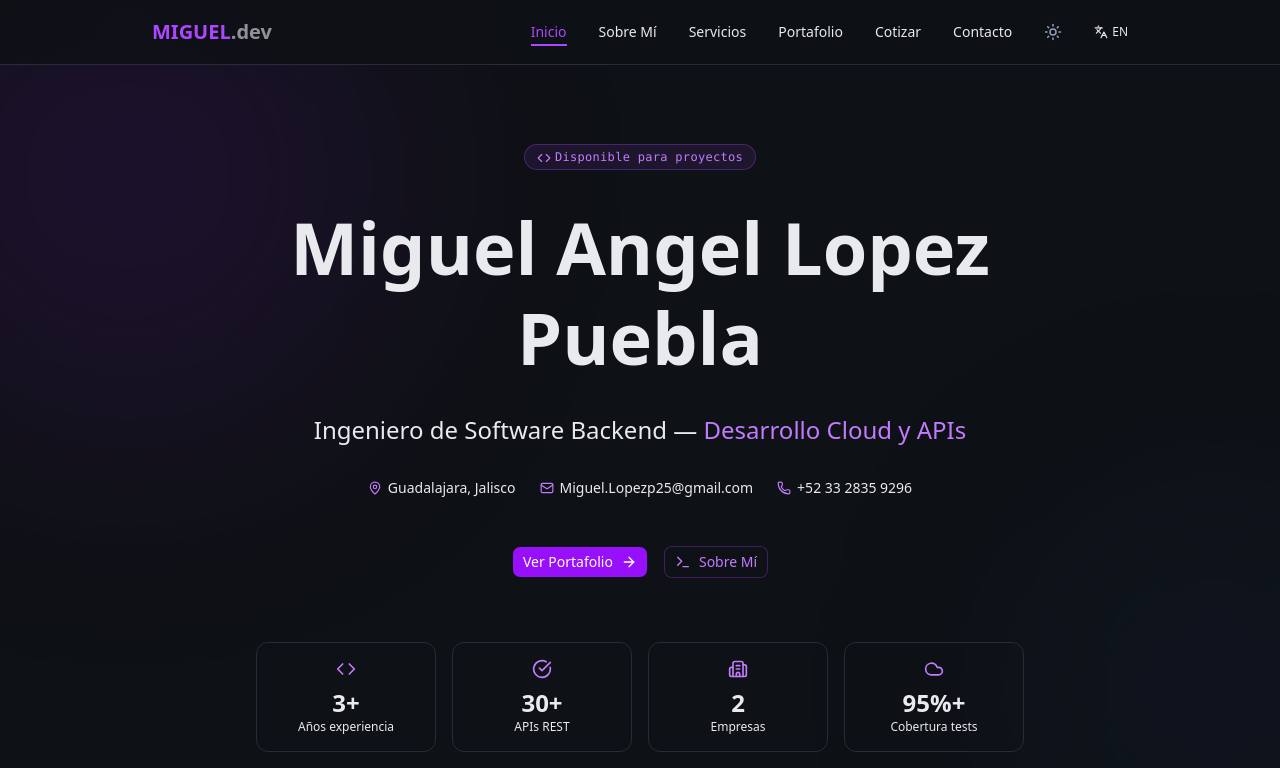
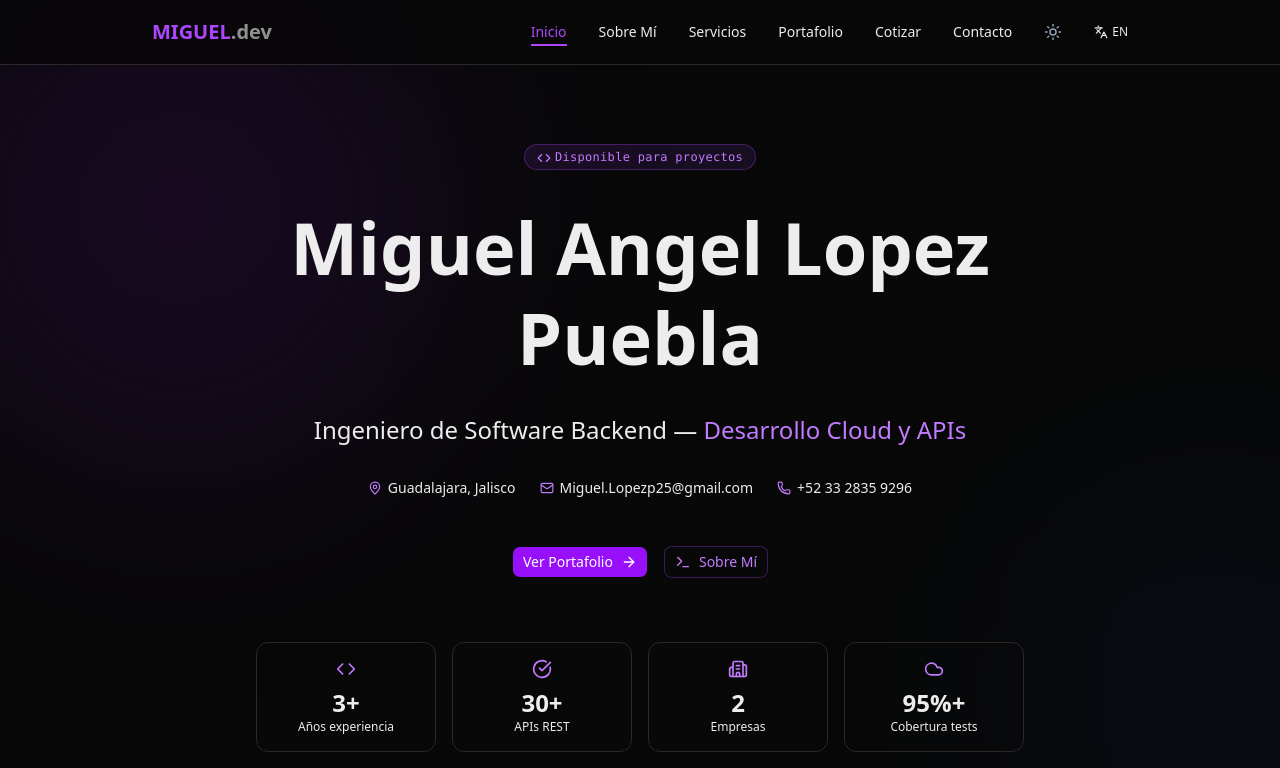
Before and after one commit to miguellopezp25-cell/portafolio, a Next.js app: page / in a window 1280 px wide. Shown: the top 768 px of the page. Built offline with nearby package versions, Linux system fonts and the light colour scheme.

Commit message:
feat: orbes huyen del mouse con física líquida

```diff
--- a/app/globals.css
+++ b/app/globals.css
@@ -12,26 +12,26 @@
 }
 
 :root {
-  /* Colores base Dark — Slate + Morado */
-  --background: 220 20% 7%;
-  --foreground: 220 10% 92%;
-  --card: 220 15% 10%;
-  --card-foreground: 220 10% 92%;
-  --popover: 220 20% 7%;
-  --popover-foreground: 220 10% 92%;
-  --primary: 270 70% 60%;
+  /* Colores base Dark — Negro carbón + morado vibrante */
+  --background: 0 0% 3%;
+  --foreground: 0 0% 93%;
+  --card: 0 0% 7%;
+  --card-foreground: 0 0% 93%;
+  --popover: 0 0% 3%;
+  --popover-foreground: 0 0% 93%;
+  --primary: 270 80% 65%;
   --primary-foreground: 0 0% 100%;
-  --secondary: 220 15% 14%;
-  --secondary-foreground: 220 10% 92%;
-  --muted: 220 15% 14%;
-  --muted-foreground: 220 10% 65%;
-  --accent: 270 70% 40%;
-  --accent-foreground: 220 10% 92%;
+  --secondary: 0 0% 12%;
+  --secondary-foreground: 0 0% 93%;
+  --muted: 0 0% 12%;
+  --muted-foreground: 0 0% 60%;
+  --accent: 270 80% 50%;
+  --accent-foreground: 0 0% 100%;
   --destructive: 0 84% 60%;
-  --destructive-foreground: 220 10% 92%;
-  --border: 220 15% 18%;
-  --input: 220 15% 18%;
-  --ring: 270 70% 60%;
+  --destructive-foreground: 0 0% 100%;
+  --border: 0 0% 16%;
+  --input: 0 0% 16%;
+  --ring: 270 80% 65%;
   --radius: 0.5rem;
 }
 
--- a/app/layout.tsx
+++ b/app/layout.tsx
@@ -3,6 +3,7 @@ import { Geist, Geist_Mono } from "next/font/google";
 import "./globals.css";
 import Navbar from "@/components/common/Navbar";
 import Footer from "@/components/common/Footer";
+import FloatingOrbs from "@/components/common/FloatingOrbs";
 import { ThemeProvider } from "@/components/theme/ThemeProvider";
 import { LanguageProvider } from "@/components/common/LanguageProvider";
 
@@ -65,8 +66,7 @@ export default function RootLayout({
               {children}
             </main>
             <Footer />
-            <div className="fixed top-[-10%] left-[-10%] w-[40%] aspect-square rounded-full bg-purple-900/20 blur-[120px] -z-10" />
-            <div className="fixed bottom-[-10%] right-[-10%] w-[30%] aspect-square rounded-full bg-blue-900/10 blur-[120px] -z-10" />
+            <FloatingOrbs />
           </LanguageProvider>
         </ThemeProvider>
       </body>
--- /dev/null
+++ b/components/common/FloatingOrbs.tsx
@@ -0,0 +1,90 @@
+"use client";
+
+import { useEffect, useRef } from "react";
+
+export default function FloatingOrbs() {
+  const orb1 = useRef<HTMLDivElement>(null);
+  const orb2 = useRef<HTMLDivElement>(null);
+
+  useEffect(() => {
+    let raf: number;
+    let mx = 0, my = 0;
+    let cx1 = 0, cy1 = 0;
+    let cx2 = 0, cy2 = 0;
+    let vx1 = 0, vy1 = 0;
+    let vx2 = 0, vy2 = 0;
+
+    function onMove(e: MouseEvent) {
+      mx = e.clientX;
+      my = e.clientY;
+    }
+
+    function animate() {
+      const w = window.innerWidth;
+      const h = window.innerHeight;
+
+      const c1x = w * 0.1;
+      const c1y = h * 0.1;
+      const c2x = w * 0.85;
+      const c2y = h * 0.85;
+
+      const dx1 = cx1 + c1x - mx;
+      const dy1 = cy1 + c1y - my;
+      const d1 = Math.sqrt(dx1 * dx1 + dy1 * dy1);
+      const force1 = Math.max(0, 1 - d1 / 250);
+
+      const dx2 = cx2 + c2x - mx;
+      const dy2 = cy2 + c2y - my;
+      const d2 = Math.sqrt(dx2 * dx2 + dy2 * dy2);
+      const force2 = Math.max(0, 1 - d2 / 250);
+
+      const fx1 = d1 > 0.1 ? (dx1 / d1) * force1 * 8 : 0;
+      const fy1 = d1 > 0.1 ? (dy1 / d1) * force1 * 8 : 0;
+      const fx2 = d2 > 0.1 ? (dx2 / d2) * force2 * 8 : 0;
+      const fy2 = d2 > 0.1 ? (dy2 / d2) * force2 * 8 : 0;
+
+      vx1 += fx1 - cx1 * 0.02;
+      vy1 += fy1 - cy1 * 0.02;
+      vx1 *= 0.88;
+      vy1 *= 0.88;
+      cx1 += vx1;
+      cy1 += vy1;
+
+      vx2 += fx2 - cx2 * 0.02;
+      vy2 += fy2 - cy2 * 0.02;
+      vx2 *= 0.88;
+      vy2 *= 0.88;
+      cx2 += vx2;
+      cy2 += vy2;
+
+      if (orb1.current) {
+        orb1.current.style.transform = `translate(${cx1}px, ${cy1}px)`;
+      }
+      if (orb2.current) {
+        orb2.current.style.transform = `translate(${cx2}px, ${cy2}px)`;
+      }
+      raf = requestAnimationFrame(animate);
+    }
+
+    window.addEventListener("mousemove", onMove);
+    raf = requestAnimationFrame(animate);
+
+    return () => {
+      window.removeEventListener("mousemove", onMove);
+      cancelAnimationFrame(raf);
+    };
+  }, []);
+
+  return (
+    <>
+      <div
+        ref={orb1}
+        className="fixed top-[-10%] left-[-10%] w-[40%] aspect-square rounded-full bg-purple-900/20 blur-[120px] -z-10"
+      />
+      <div
+        ref={orb2}
+        className="fixed bottom-[-10%] right-[-10%] w-[30%] aspect-square rounded-full bg-blue-900/10 blur-[120px] -z-10"
+      />
+    </>
+  );
+}
```
